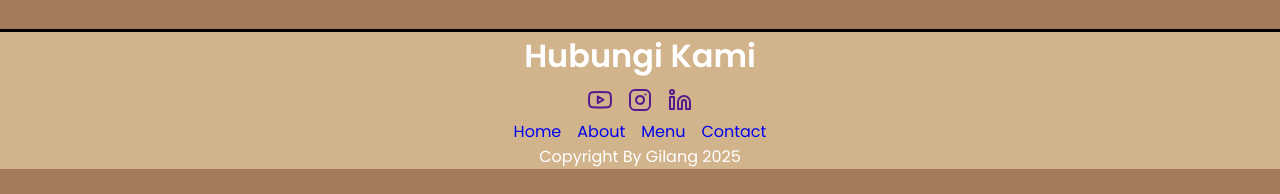
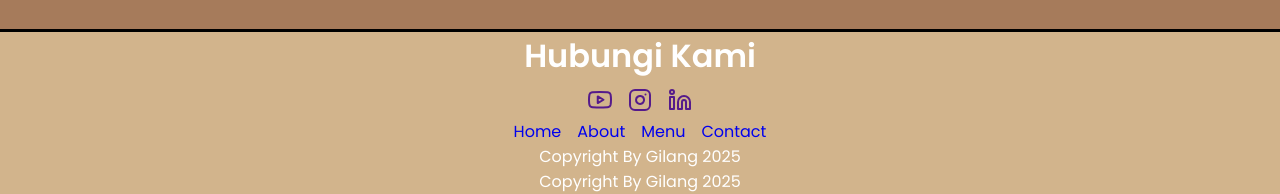
Before and after one commit to GilangM71/latihan-web-cofee, a plain HTML site: page main.html in a window 1280 px wide. Shown: the part 3083-3277 px from the top of the page. Before the commit the page ends 3252 px from the top, so only its background shows below. Drawn offline with nearby package versions, Linux system fonts and the light colour scheme.

Commit message:
ganti branch

```diff
--- a/main.html
+++ b/main.html
@@ -167,7 +167,8 @@
                 <a href="#menu">Menu</a>
                 <a href="#contact">Contact</a>
             </div>
-            <div class="extra">Copyright By Gilang  2025</div>
+            <div class="extra">Copyright By Gilang 2025</div>
+            <div class="extra">Copyright By Gilang 2025</div>
         </div>
     </footer>
 
```
